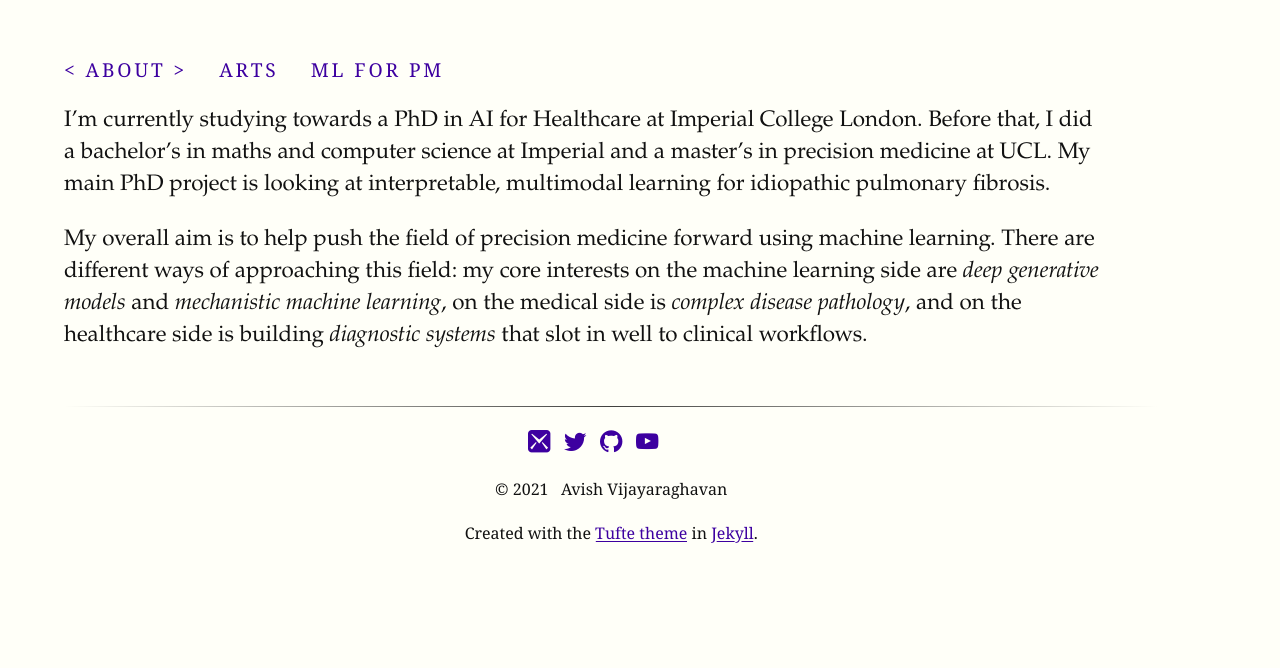
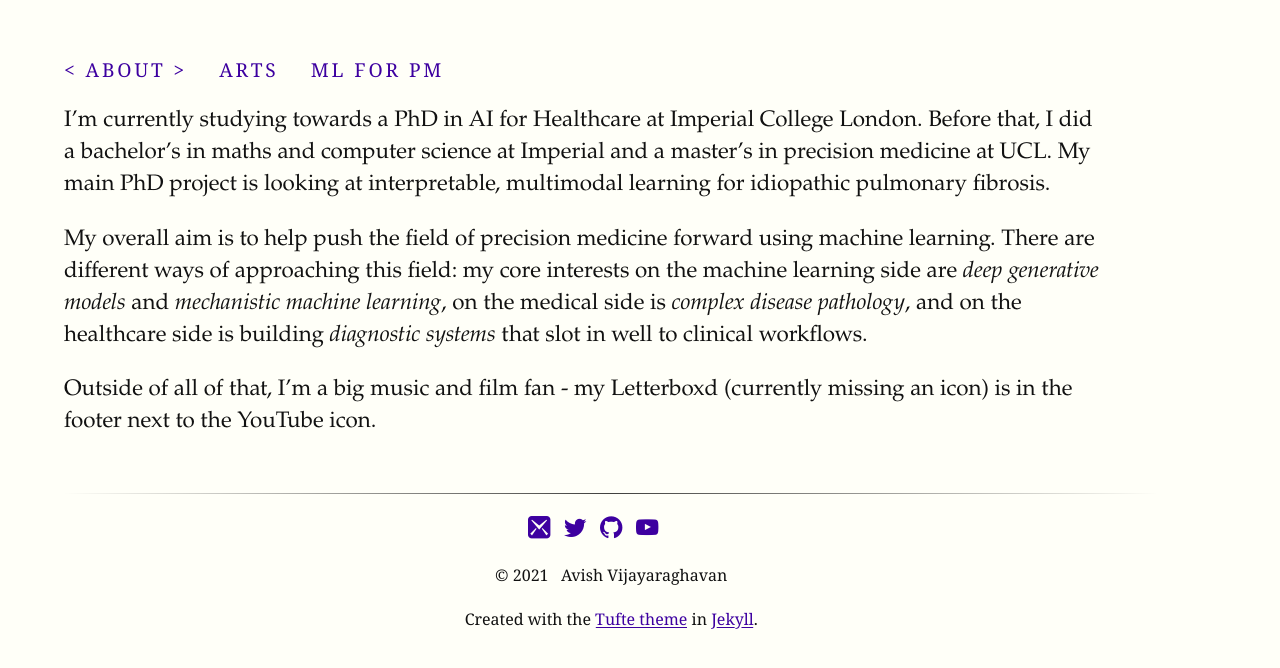
Before and after one commit to avishvj/avishvj.github.io, a Jekyll site: the page built from pages/about.md, in a window 1280 px wide. Shown: the top 668 px of the page. Built offline with Jekyll 4.4.1, drawn with Linux system fonts in a browser that asks for light colours; some web fonts are replaced.

Commit message:
add line to about

```diff
--- a/pages/about.md
+++ b/pages/about.md
@@ -7,3 +7,5 @@ permalink: //
 I'm currently studying towards a PhD in AI for Healthcare at Imperial College London. Before that, I did a bachelor's in maths and computer science at Imperial and a master's in precision medicine at UCL. My main PhD project is looking at interpretable, multimodal learning for idiopathic pulmonary fibrosis.
 
 My overall aim is to help push the field of precision medicine forward using machine learning. There are different ways of approaching this field: my core interests on the machine learning side are *deep generative models* and *mechanistic machine learning*, on the medical side is *complex disease pathology*, and on the healthcare side is building *diagnostic systems* that slot in well to clinical workflows.
+
+Outside of all of that, I'm a big music and film fan - my Letterboxd (currently missing an icon) is in the footer next to the YouTube icon.
```
